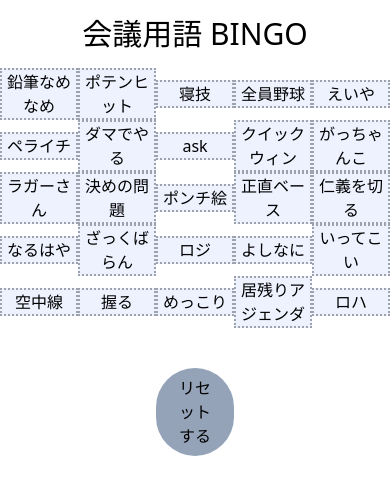
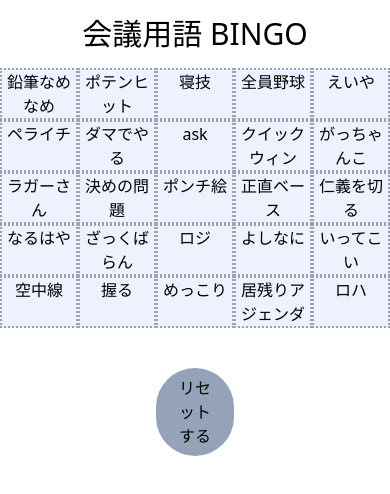
Before and after one commit to nabetama/bingo, a React (Create React App) app: page / in a window 390 px wide. Shown: the top 494 px of the page. Built offline with nearby package versions, Linux system fonts and the light colour scheme.

Commit message:
block with & height

```diff
--- a/src/Block.tsx
+++ b/src/Block.tsx
@@ -9,7 +9,7 @@ const Block: React.FC<{
     <div
       className={`${
         props.isOpen ? "bg-emerald-500" : "bg-indigo-50"
-      } cursor-pointer border-dotted border-gray-400 border-2 text-center  active:bg-emerald-200`}
+      } cursor-pointer border-dotted border-gray-400 border-2 text-center  active:bg-emerald-200 w-full h-full max-w-sm sm:max-w-md`}
       onClick={() => props.toggleIsOpen({ type: "TOGGLE", label: props.label })}
     >
       {props.label}
```
